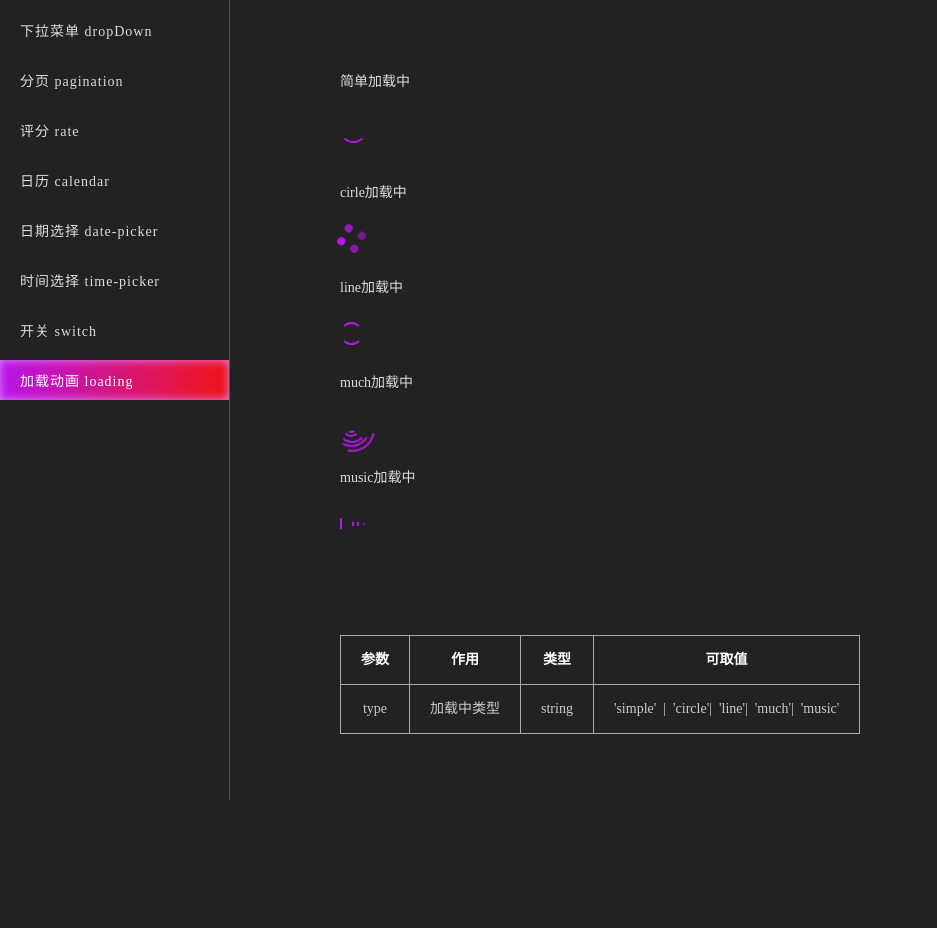
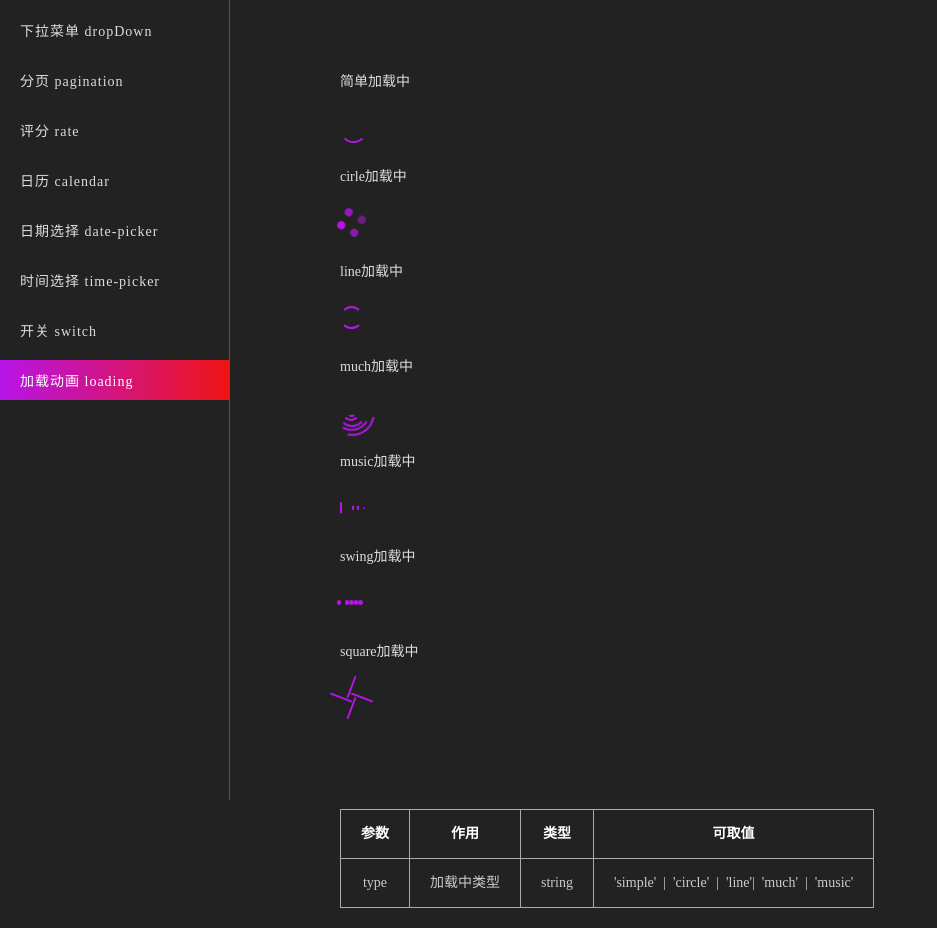
Before and after one commit to dlbqianduan/angular2-R-ui, an Angular app: page /loading in a window 1280 px wide. Shown: the whole page, without its empty margins (0-937 px from the left). Before the commit the page ends 800 px from the top, so only its background shows below. Built offline with nearby package versions, Linux system fonts and the light colour scheme.

Commit message:
loading finally

```diff
--- a/src/app/app-routing.module.ts
+++ b/src/app/app-routing.module.ts
@@ -1,5 +1,6 @@
 import { NgModule } from '@angular/core';
 import { Routes, RouterModule } from '@angular/router';
+import { environment } from 'src/environments/environment';
 import { WccComponent } from './wcc/wcc/wcc.component';
 
 const routes: Routes = [
--- a/src/app/app.component.html
+++ b/src/app/app.component.html
@@ -1,5 +1,5 @@
 <div class="appcontainer">
-  <div class="left-menu">
+  <div class="left-menu" *ngIf="showMenuss">
     <a
       class="item"
       *ngFor="let item of routerArr"
--- a/src/app/app.component.less
+++ b/src/app/app.component.less
@@ -20,7 +20,7 @@
       color: #ddd;
       &.active {
         color: #fff;
-        box-shadow: inset 0 0 10px rgb(225, 132, 253);
+        // box-shadow: inset 0 0 10px rgb(225, 132, 253);
         background: linear-gradient(
           to right,
           rgb(183, 20, 233),
--- a/src/app/app.component.ts
+++ b/src/app/app.component.ts
@@ -1,11 +1,15 @@
 import { Component } from '@angular/core';
-
+import { enableProdMode } from '@angular/core';
+import { fromEvent } from 'rxjs';
+enableProdMode();
 @Component({
   selector: 'app-root',
   templateUrl: './app.component.html',
   styleUrls: ['./app.component.less'],
 })
 export class AppComponent {
+  showMenuss = true;
+  resize$: any;
   path = '';
   routerArr = [
     {
@@ -66,10 +70,17 @@ export class AppComponent {
   constructor() {
     const path = location.href;
     this.path = path;
-    console.log(this.path);
   }
 
-  ngOnInit() {}
+  ngOnInit() {
+    this.resize$ = fromEvent(window, 'resize');
+    this.closeMenu();
+    this.resize$.subscribe(() => {
+      this.closeMenu();
+    });
+  }
+
+  ngAfterViewInit() {}
 
   aa() {
     console.log(this.currentPage, this.currentPage2);
@@ -78,4 +89,13 @@ export class AppComponent {
   switch(e) {
     console.log('我' + e);
   }
+
+  closeMenu() {
+    const that = this;
+    if (window.innerWidth <= 1100) {
+      that.showMenuss = false;
+    } else {
+      that.showMenuss = true;
+    }
+  }
 }
--- a/src/app/components/loading/loading.component.html
+++ b/src/app/components/loading/loading.component.html
@@ -23,4 +23,17 @@
     <i class="music"></i>
     <i class="music"></i>
   </div>
+  <div class="swing-wrap flex" *ngIf="type === 'swing'">
+    <i class="swing"></i>
+    <i class="swing"></i>
+    <i class="swing"></i>
+    <i class="swing"></i>
+    <i class="swing"></i>
+  </div>
+  <div class="square-wrap flex" *ngIf="type === 'square'">
+    <i class="square"></i>
+    <i class="square"></i>
+    <i class="square"></i>
+    <i class="square"></i>
+  </div>
 </div>
--- a/src/app/components/loading/loading.component.less
+++ b/src/app/components/loading/loading.component.less
@@ -154,6 +154,62 @@
       }
     }
   }
+  .swing-wrap {
+    width: 100%;
+    height: 100%;
+    align-items: center;
+    .swing {
+      position: relative;
+      width: 5px;
+      height: 5px;
+      border-radius: 50%;
+      background: rgb(183, 20, 233);
+      &:nth-of-type(1) {
+        animation: swingMove1 1.2s ease-in-out infinite;
+      }
+      &:nth-of-type(5) {
+        left: 0;
+        animation: swingMove2 1.2s ease-in-out infinite;
+      }
+    }
+  }
+  .square-wrap {
+    width: 100%;
+    height: 100%;
+    position: relative;
+    .square {
+      position: absolute;
+      background: rgb(183, 20, 233);
+      &:nth-of-type(1) {
+        top: 0;
+        left: 0;
+        width: 100%;
+        height: 2px;
+        animation: squareMove1 3s ease-in-out infinite;
+      }
+      &:nth-of-type(2) {
+        top: 0;
+        right: 0;
+        width: 2px;
+        height: 100%;
+        animation: squareMove1 3s ease-in-out infinite;
+      }
+      &:nth-of-type(3) {
+        bottom: 0;
+        left: 0;
+        width: 2px;
+        height: 100%;
+        animation: squareMove1 3s ease-in-out infinite;
+      }
+      &:nth-of-type(4) {
+        bottom: 0;
+        right: 0;
+        width: 100%;
+        height: 2px;
+        animation: squareMove1 3s ease-in-out infinite;
+      }
+    }
+  }
 }
 @keyframes rotate {
   0% {
@@ -171,3 +227,54 @@
     height: 100%;
   }
 }
+@keyframes swingMove1 {
+  0% {
+    left: -15px;
+  }
+  25% {
+    left: 0;
+  }
+  50% {
+    left: 0;
+  }
+  75% {
+    left: 0;
+  }
+  100% {
+    left: -15px;
+  }
+}
+@keyframes swingMove2 {
+  0% {
+    left: 0;
+  }
+  25% {
+    left: 0;
+  }
+  50% {
+    left: 15px;
+  }
+  75% {
+    left: 0;
+  }
+  100% {
+    left: 0;
+  }
+}
+@keyframes squareMove1 {
+  0% {
+    transform: rotate(0);
+  }
+  25% {
+    transform: rotate(-90deg);
+  }
+  50% {
+    transform: rotate(-180deg);
+  }
+  75% {
+    transform: rotate(-270deg);
+  }
+  100% {
+    transform: rotate(-360deg);
+  }
+}
--- a/src/app/components/loading/loading.component.ts
+++ b/src/app/components/loading/loading.component.ts
@@ -6,7 +6,14 @@ import { Component, Input, OnInit } from '@angular/core';
   styleUrls: ['./loading.component.less'],
 })
 export class LoadingComponent implements OnInit {
-  @Input() type: 'circle' | 'simple' | 'line' | 'much' | 'music';
+  @Input() type:
+    | 'circle'
+    | 'simple'
+    | 'line'
+    | 'much'
+    | 'music'
+    | 'swing'
+    | 'square';
   constructor() {}
 
   ngOnInit(): void {}
--- a/src/app/wcc/loading/loading.component.html
+++ b/src/app/wcc/loading/loading.component.html
@@ -2,7 +2,6 @@
   <p class="tit">简单加载中</p>
   <br />
   <R-loading type="simple"></R-loading>
-  <br />
   <br />
   <p class="tit">cirle加载中</p>
   <br />
@@ -19,6 +18,14 @@
   <p class="tit">music加载中</p>
   <br />
   <R-loading type="music"></R-loading>
+  <br />
+  <p class="tit">swing加载中</p>
+  <br />
+  <R-loading type="swing"></R-loading>
+  <br />
+  <p class="tit">square加载中</p>
+  <br />
+  <R-loading type="square"></R-loading>
   <div class="api" id="api">
     <table>
       <thead>
@@ -35,7 +42,7 @@
           <td>加载中类型</td>
           <td>string</td>
           <td>
-            'simple'&nbsp;&nbsp;|&nbsp;&nbsp;'circle'|&nbsp;&nbsp;'line'|&nbsp;&nbsp;'much'|&nbsp;&nbsp;'music'
+            'simple'&nbsp;&nbsp;|&nbsp;&nbsp;'circle'&nbsp;&nbsp;|&nbsp;&nbsp;'line'|&nbsp;&nbsp;'much'&nbsp;&nbsp;|&nbsp;&nbsp;'music'
           </td>
         </tr>
       </tbody>
```
